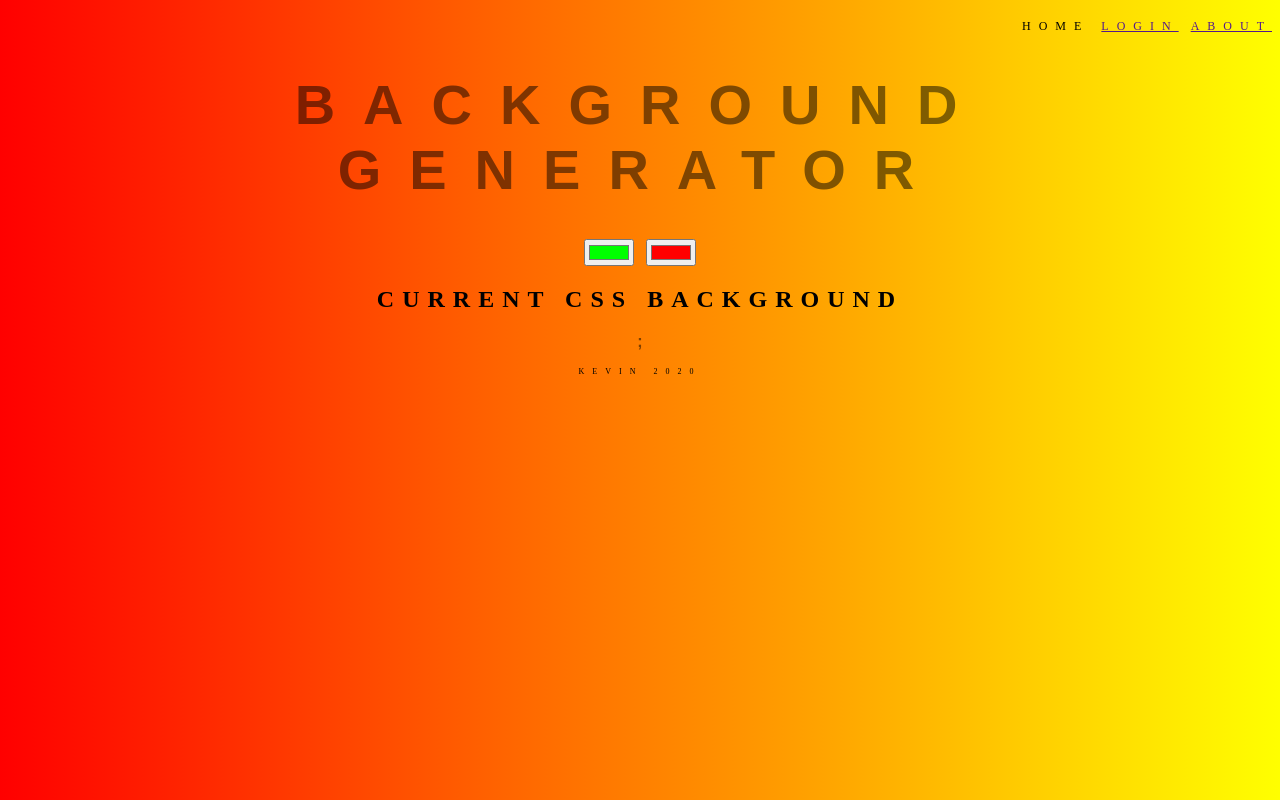
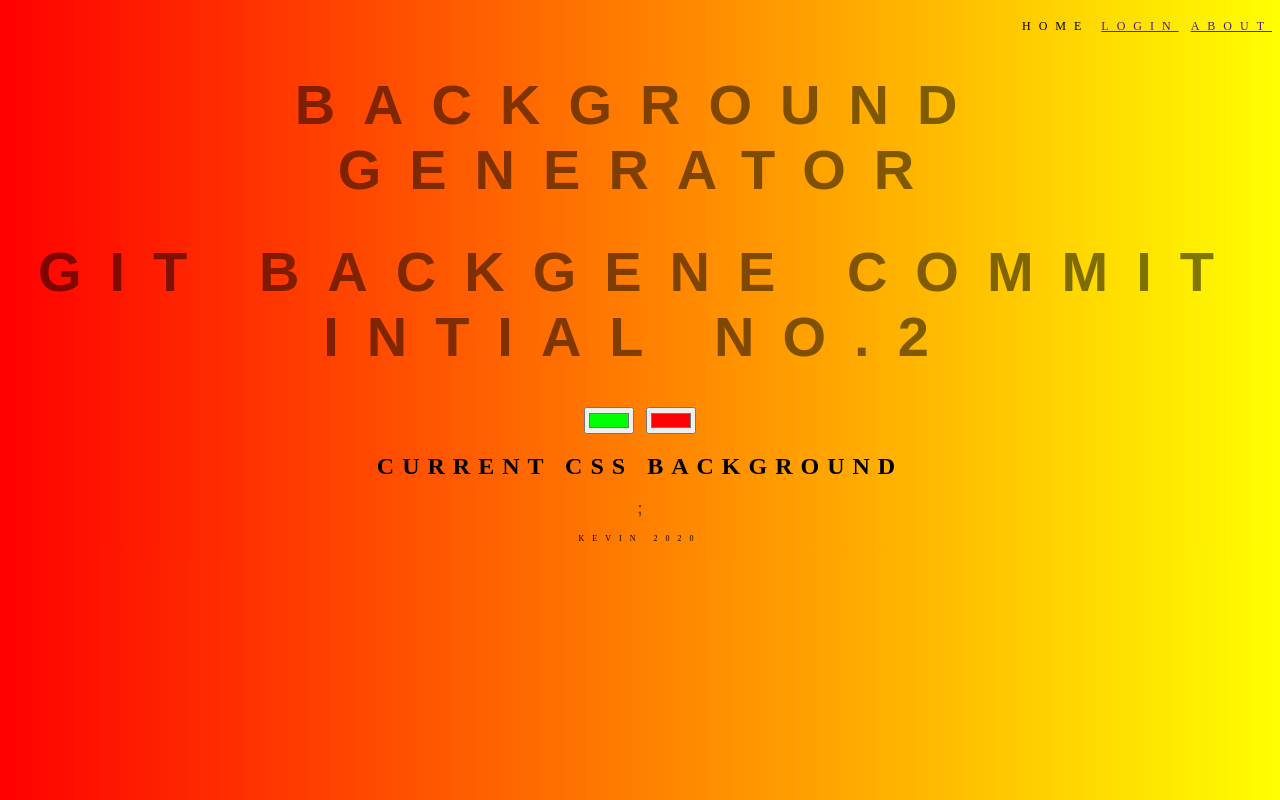
Before and after one commit to kevindev10/kevindev10.github.io, a plain HTML site: page index.html in a window 1280 px wide. Drawn offline with Linux system fonts and the light colour scheme.

Commit message:
intial commit No.2

```diff
--- a/index.html
+++ b/index.html
@@ -16,6 +16,7 @@
 		</nav>
 	</header>
 	<h1>BACKGROUND GENERATOR</h1>
+	<h1>Git BackGene commit Intial No.2</h1>
 	<input id = "color1" type="color" name="color1" value="#00FF00">
 	<input id = "color2" type="color" name="color2" value="#FF0000">
 	<h2>Current CSS Background</h2>
```
